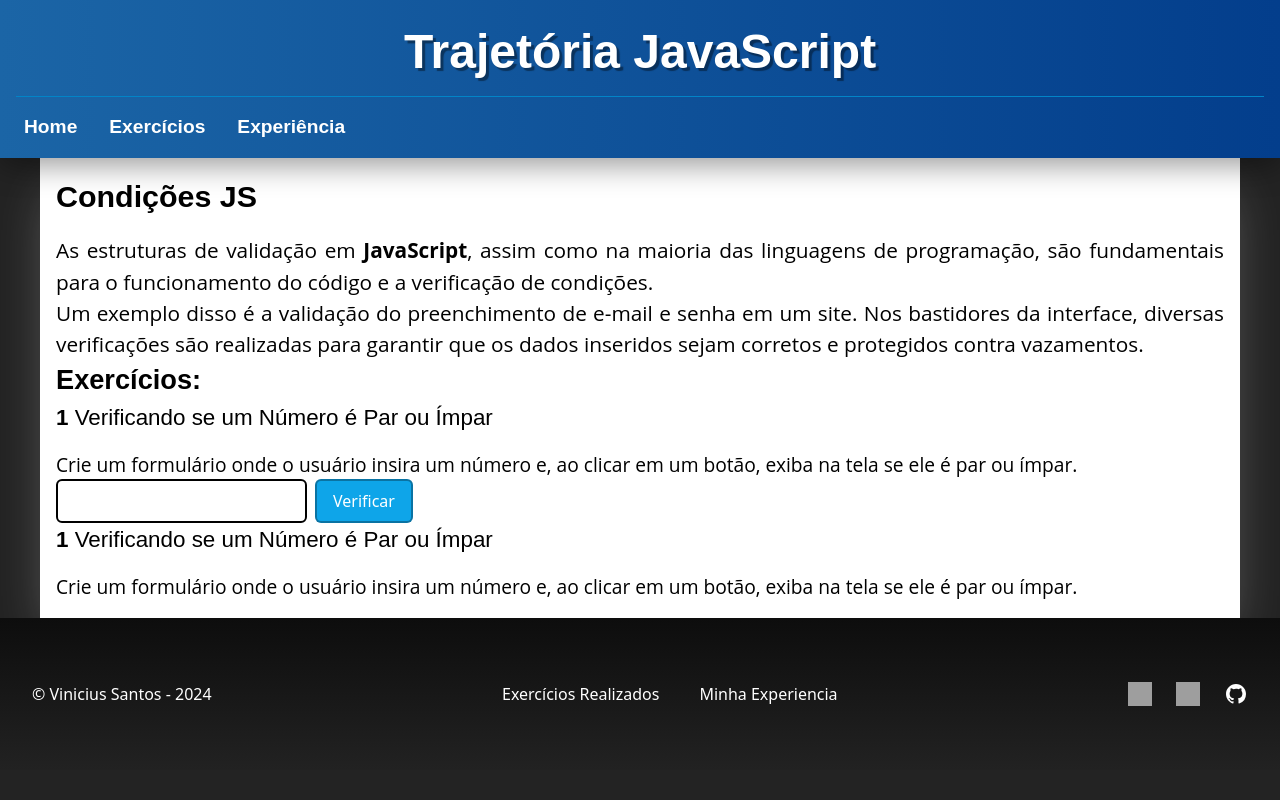
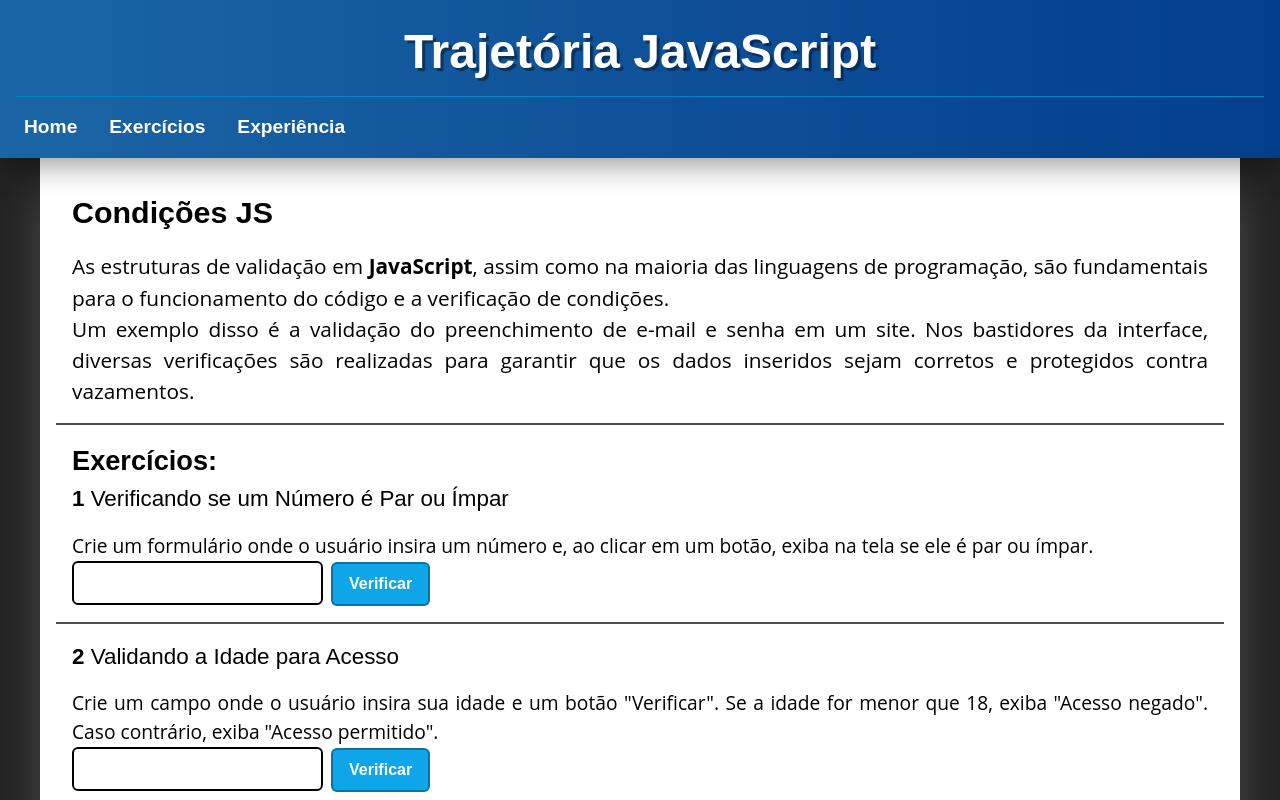
Before and after one commit to RosiestSloth/JavaScript-Trajectory, a Nuxt app: page /Java-Script/ex-2 in a window 1280 px wide. Shown: the top 800 px of the page. Built offline with nearby package versions, Linux system fonts and the light colour scheme; grey boxes are pictures that could not be loaded.

Commit message:
Exercício 02
Criação do exercício 02 de condições em JS.

```diff
--- a/pages/Java-Script/ex-2.vue
+++ b/pages/Java-Script/ex-2.vue
@@ -4,7 +4,7 @@
         <main class="p-4 max-w-[1200px] mx-auto bg-white shadow-2xl shadow-white/30">
             <article>
                 <!--Introdução-->
-                <section>
+                <section class="border-b-2 border-black/70 mt-4 pb-4 px-4">
                     <h1 class="text-black text-[1.4em] font-montserrat font-[600] md:text-[1.9em]">
                         Condições JS
                     </h1>
@@ -14,7 +14,7 @@
                     </p>
                 </section>
                 <!--Exercício 1-->
-                <section>
+                <section class="border-b-2 border-black/70 mt-4 pb-4 px-4">
                     <h2 class="text-black text-[1.4em] font-montserrat font-[550] md:text-[1.7em]">
                         Exercícios:
                     </h2>
@@ -26,7 +26,7 @@
                     name="numero"
                     id="numero">
                     <button
-                    class="bg-sky-500 hover:bg-sky-600 text-white py-2 px-4 mx-2 rounded-md border-2 border-black/30 duration-200 active:bg-sky-700" type="button"
+                    class="bg-sky-500 hover:bg-sky-600 text-white py-2 px-4 mx-2 rounded-md border-2 border-black/30 duration-200 active:bg-sky-700 font-[800] font-poppins" type="button"
                     @click="verificar()">
                     Verificar
                 </button>
@@ -35,9 +35,24 @@
                     </p>
                 </section>
                 <!--Exercício 2-->
-                <section>
-                    <h3 class="text-black text-[1.4em] font-montserrat font-[500]"><strong>1</strong> Verificando se um Número é Par ou Ímpar</h3>
-                    <p class="font-open-sans text-[0.9em] md:text-[1.2em] mt-4 text-justify font-[400]">Crie um formulário onde o usuário insira um número e, ao clicar em um botão, exiba na tela se ele é par ou ímpar.</p>
+                <section class="border-b-2 border-black/70 mt-4 pb-4 px-4">
+                    <h3 class="text-black text-[1.4em] font-montserrat font-[500]"><strong>2</strong> Validando a Idade para Acesso</h3>
+                    <p class="font-open-sans text-[0.9em] md:text-[1.2em] mt-4 text-justify font-[400]">Crie um campo onde o usuário insira sua idade e um botão "Verificar". Se a idade for menor que 18, exiba "Acesso negado". Caso contrário, exiba "Acesso permitido".</p>
+                    <input
+                    class="border-2 border-black rounded-md p-2 hover:bg-gray-200 duration-200"
+                    type="number"
+                    name="idade"
+                    id=""
+                    v-model="idade">
+                    <button
+                    class="bg-sky-500 hover:bg-sky-600 text-white py-2 px-4 mx-2 rounded-md border-2 border-black/30 duration-200 active:bg-sky-700 font-poppins font-[800]"
+                    type="button"
+                    @click="verificarIdade()">
+                        Verificar
+                    </button>
+                    <p id="acesso">
+                        {{ acesso }}
+                    </p>
                 </section>
             </article>
         </main>
@@ -51,22 +66,50 @@
             return {
                 numero: '',
                 resposta: '',
+                idade: '',
+                acesso: '',
             };
         },
         methods: {
             verificar() {
                 const numInt = parseInt(this.numero);
+                const resp = document.getElementById('resp');
 
                 if (isNaN(numInt)) {
                     this.resposta = 'Por favor, insira um número válido.';
+                    resp.style.color = 'red';
                     return;
                 }
 
                 if (numInt % 2 === 0) {
                     this.resposta = 'O número é PAR';
+                    resp.style.color = 'blue';
                 } else {
                     this.resposta = 'O número é ÍMPAR';
+                    resp.style.color = 'green';
                 }
+            },
+            verificarIdade() {
+                const idade = parseInt(this.idade);
+                const acesso = document.getElementById('acesso');
+
+                if (isNaN(idade)) {
+                    this.acesso = 'Digite uma idade válida.';
+                    acesso.style.color = 'red';
+                    return;
+                }
+
+                if (idade < 18) {
+                    this.acesso = 'NEGADO! Você é menor de idade.';
+                    acesso.style.color = 'red';
+                } else if (idade < 130) {
+                    this.acesso = 'APROVADO! Você é maior de idade.';
+                    acesso.style.color = 'green';
+                } else {
+                    this.acesso = 'ERRO! Idade inválida';
+                    acesso.style.color = 'red';
+                }
+
             },
         },
 
```
